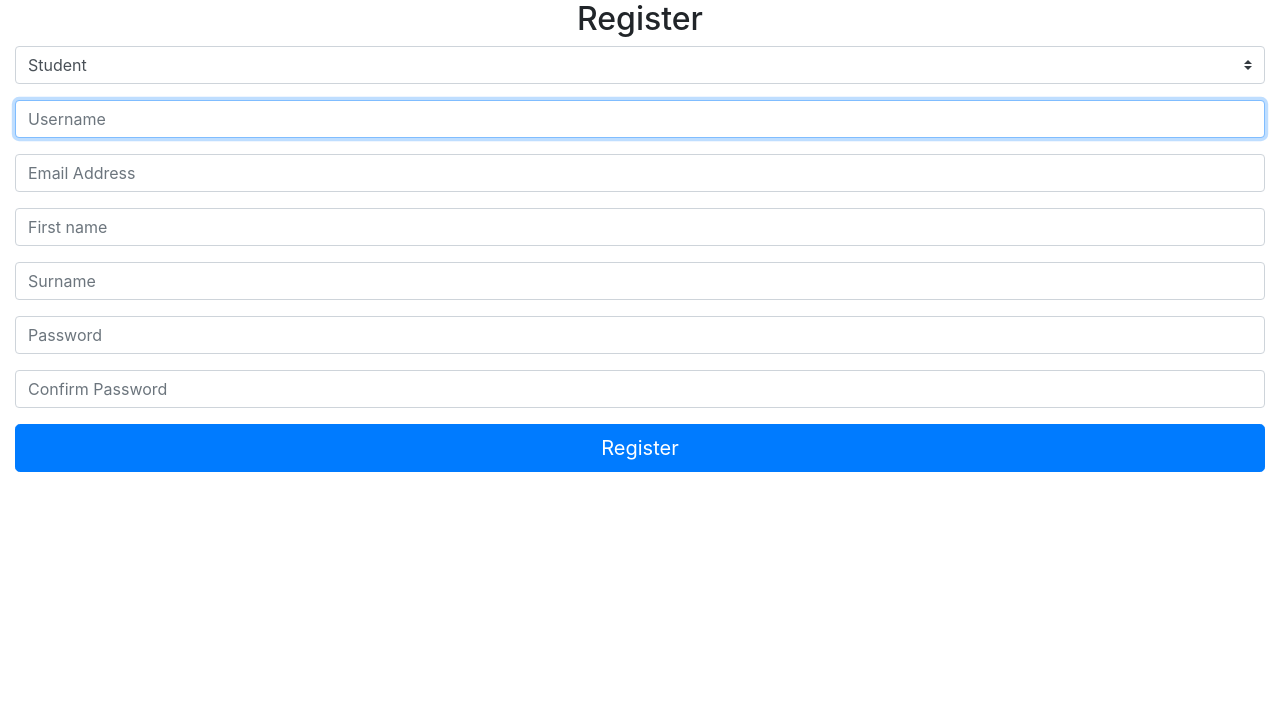
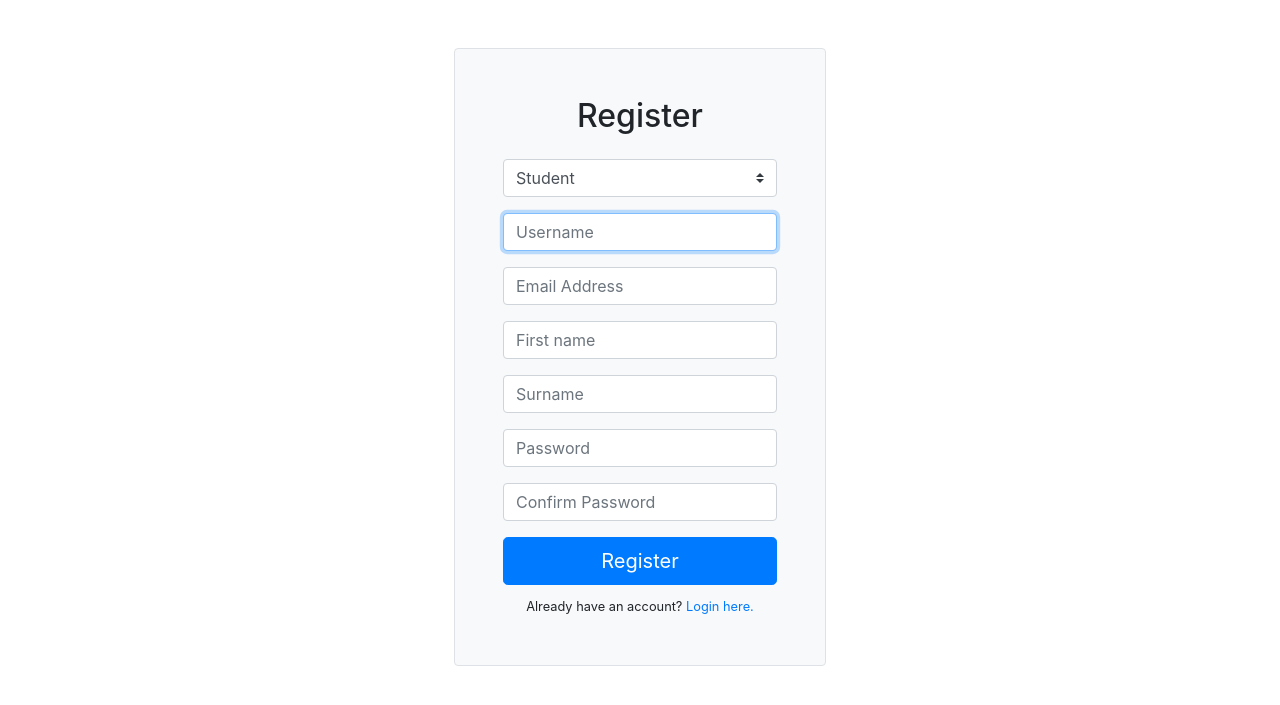
Before and after one commit to lmac-1/cs50w-finalproject, a Django app: page /register in a window 1280 px wide. Shown: the part 56-761 px from the top of the page. Run offline with Django 3.2, Linux system fonts and the light colour scheme; some libraries are stand-ins or nearby versions.

Commit message:
Updating login and register pages

```diff
--- a/danceapp/templates/danceapp/login.html
+++ b/danceapp/templates/danceapp/login.html
@@ -6,7 +6,7 @@
 
 <div class="d-flex pt-5 flex-column align-content-center justify-content-center">
 
-    <div class="align-self-center text-center border p-5 bg-light">
+    <div class="align-self-center text-center border p-3 p-md-5 bg-light">
 
         <h2 class="text-center title">Login</h2>
 
--- a/danceapp/templates/danceapp/register.html
+++ b/danceapp/templates/danceapp/register.html
@@ -3,8 +3,11 @@
 {% block title %}Register {% endblock %}
 
 {% block body %}
+    <div class="d-flex pt-5 flex-column align-content-centre">
 
-    <h2 class="text-center title">Register</h2>
+        <div class="align-self-center text-center border rounded p-3 p-sm-5 bg-light">
+
+            <h2 class="text-center title pb-3">Register</h2>
 
             {% for message in messages %}
                 <div class="alert {{ message.tags }}" role="alert">
@@ -12,7 +15,7 @@
                 </div>
             {% endfor %}
 
-    <form action="{% url 'register_student' %}" method="post" class="form-signin">
+            <form action="{% url 'register_student' %}" method="post">
                 {% csrf_token %}
                 <!-- [TODO] Remove at later point, this is just for dev purposes to create teacher accounts -->
                 <div class="form-group">
@@ -39,8 +42,14 @@
                 <div class="form-group">
                     <input class="form-control" type="password" name="confirmation" placeholder="Confirm Password">
                 </div>
-        <input class="btn btn-lg btn-primary btn-block mt-2" type="submit" value="Register">
-
+                <input class="btn btn-lg btn-primary btn-block mt-2 mb-2" type="submit" value="Register">
             </form>
 
+            <small>Already have an account? <a href="{% url 'login' %}">Login here.</a></small>
+
+        </div>
+
+    </div>
+
+
 {% endblock %}
```
Lines whose indentation alone changed are shown as unchanged.
